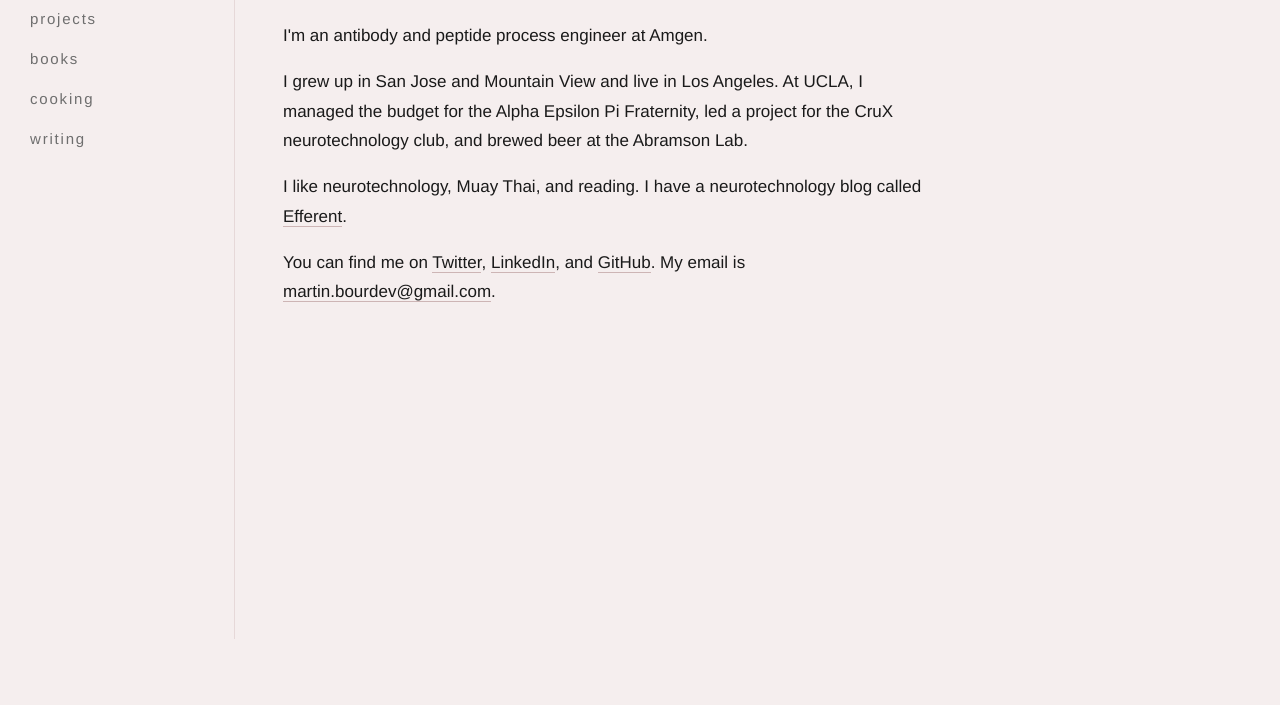
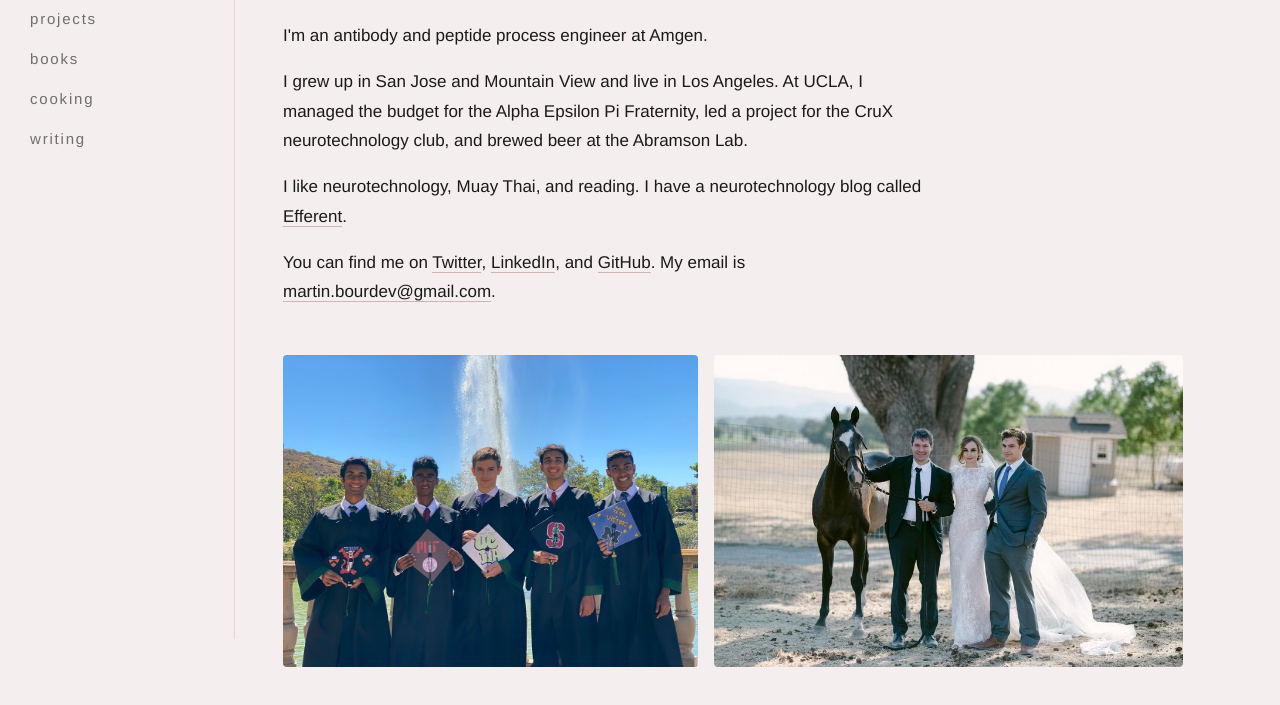
Before and after one commit to mxrtin-beep/mxrtin-beep.github.io, a plain HTML site: page index.html in a window 1280 px wide. Shown: the part 161-866 px from the top of the page. Before the commit the page ends 800 px from the top, so only its background shows below. Drawn offline with Linux system fonts and the light colour scheme.

Commit message:
Add two photos to home page
Co-Authored-By: Claude Sonnet 5.5 <noreply@anthropic.com>
Claude-Session: https://claude.ai/code/session_01R72jwkt9bV3NP1J7uKL6tD

```diff
--- a/index.html
+++ b/index.html
@@ -19,6 +19,10 @@
 		<p>I like neurotechnology, Muay Thai, and reading. I have a neurotechnology blog called <a href="https://efferent.substack.com" target="_blank">Efferent</a>.</p>
 		<p>You can find me on <a href="https://x.com/symptheticmagic" target="_blank">Twitter</a>, <a href="https://www.linkedin.com/in/martin-bourdev" target="_blank">LinkedIn</a>, and <a href="https://github.com/mxrtin-beep" target="_blank">GitHub</a>. My email is <a href="mailto:martin.bourdev@gmail.com">martin.bourdev@gmail.com</a>.</p>
 		</div>
+		<div class="photos">
+			<img src="images/home-graduation.jpg" alt="" style="flex:1.333 1 0">
+			<img src="images/home-horse.jpg" alt="" style="flex:1.504 1 0">
+		</div>
 	</main>
 </body>
 </html>
--- a/style.css
+++ b/style.css
@@ -285,3 +285,6 @@ hr.soft { border-top: 1px solid var(--gray-light); margin: 40px 0 0; max-width:
 .filters { display: flex; flex-wrap: wrap; gap: 8px 22px; margin: 0 0 32px; }
 .filters label { font-size: 14px; color: var(--gray); cursor: pointer; user-select: none; }
 .filters input { accent-color: #8a6f6f; margin-right: 4px; }
+
+.photos { display: flex; gap: 16px; margin-top: 48px; max-width: 900px; align-items: flex-start; }
+.photos img { min-width: 0; width: 100%; height: auto; border-radius: 4px; display: block; }
```
Also changed, not shown: images/home-graduation.jpg (added), images/home-horse.jpg (added).
